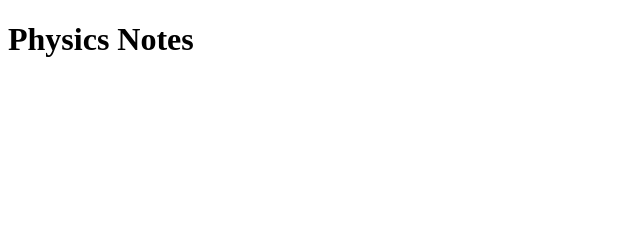
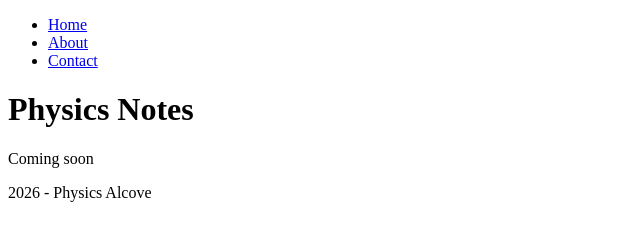
Before and after one commit to suryasaputra2016/physicsalcove, a plain HTML site: page index.html in a window 1280 px wide. Shown: the whole page, without its empty margins (0-640 px from the left). Drawn offline with Linux system fonts and the light colour scheme.

Commit message:
add basic statics pages, navigation, and footer

```diff
--- /dev/null
+++ b/components.js
@@ -0,0 +1,28 @@
+// add navbar to html
+class SiteNavbar extends HTMLElement {
+  connectedCallback() {
+    // Get the current filename (e.g., "about.html") to highlight the active link
+    const currentPage = window.location.pathname.split('/').pop() || 'index.html';
+
+    this.innerHTML = `
+      <nav>
+        <ul>
+          <li><a href="index.html" class="${currentPage === 'index.html' ? 'active' : ''}">Home</a></li>
+          <li><a href="about.html" class="${currentPage === 'about.html' ? 'active' : ''}">About</a></li>
+          <li><a href="contact.html" class="${currentPage === 'contact.html' ? 'active' : ''}">Contact</a></li>
+        </ul>
+      </nav>
+    `;
+  }
+}
+
+customElements.define('site-navbar', SiteNavbar);
+
+
+// add footer to html
+class SiteFooter extends HTMLElement {
+  connectedCallback() {
+    this.innerHTML = `<footer><p>2026 - Physics Alcove</p></footer>`;
+  }
+}
+customElements.define('site-footer', SiteFooter);
--- a/index.html
+++ b/index.html
@@ -7,7 +7,15 @@
 </head>
 <body>
 
+<site-navbar></site-navbar>
+
 <h1>Physics Notes</h1>
+
+<p>Coming soon</p>
+
+<site-footer></site-footer>
+
+<script src="components.js"></script>
 
 </body>
 </html>
```
Also changed, not shown: about.html (added, +21 -0 lines), contact.html (added, +21 -0 lines).
